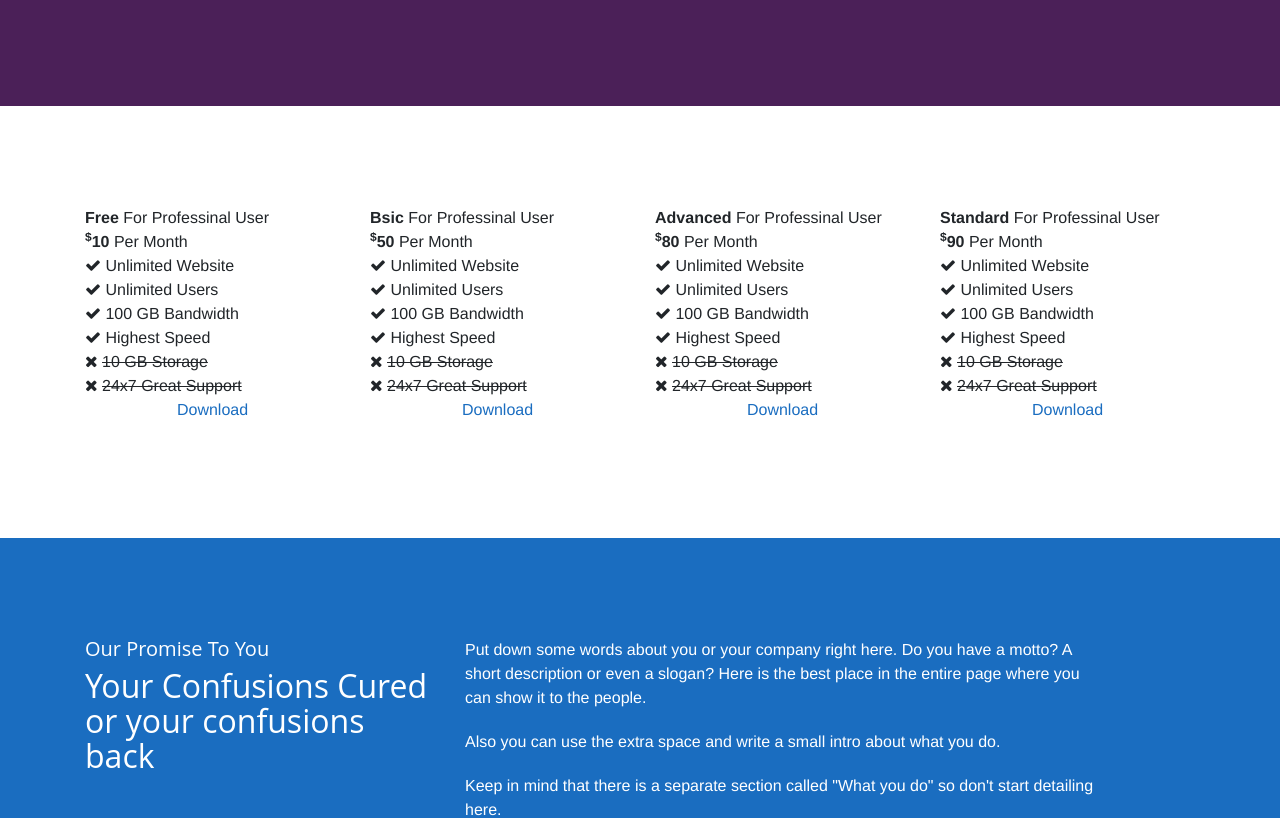
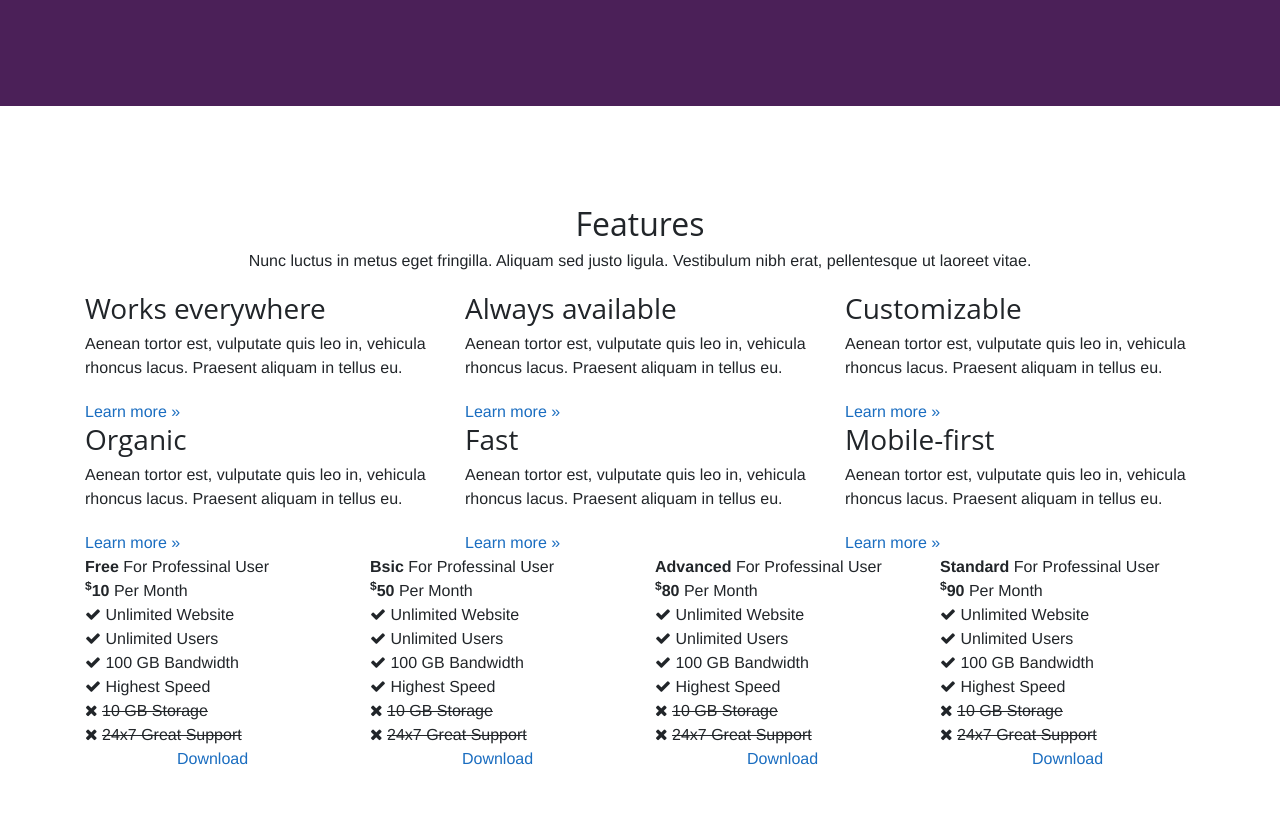
Before and after one commit to primertest-org/ADAADA, a Jekyll site: the page built from index.html, in a window 1280 px wide and 900 px high, scrolled down 6868 px, cut to the strip 58-876 px from the top of the window. Built offline with Jekyll 4.4.1, drawn with Linux system fonts in a browser that asks for light colours; some web fonts are replaced.

Commit message:
Updated '_includes/pricing.html' via CloudCannon

```diff
--- a/_includes/pricing.html
+++ b/_includes/pricing.html
@@ -1,5 +1,45 @@
 <section id="pricing">
-    <div class="container">
+
+        <div class="container">
+            <div class="intro">
+                <h2 class="text-center">Features </h2>
+                <p class="text-center">Nunc luctus in metus eget fringilla. Aliquam sed justo ligula. Vestibulum nibh erat, pellentesque ut laoreet vitae.</p>
+            </div>
+            <div class="row features">
+                <div class="col-md-4 col-sm-6 item">
+                    <div class="box"><i class="glyphicon glyphicon-map-marker icon"></i>
+                        <h3 class="name">Works everywhere</h3>
+                        <p class="description">Aenean tortor est, vulputate quis leo in, vehicula rhoncus lacus. Praesent aliquam in tellus eu.</p><a href="#" class="learn-more">Learn more »</a></div>
+                </div>
+                <div class="col-md-4 col-sm-6 item">
+                    <div class="box"><i class="glyphicon glyphicon-time icon"></i>
+                        <h3 class="name">Always available</h3>
+                        <p class="description">Aenean tortor est, vulputate quis leo in, vehicula rhoncus lacus. Praesent aliquam in tellus eu.</p><a href="#" class="learn-more">Learn more »</a></div>
+                </div>
+                <div class="col-md-4 col-sm-6 item">
+                    <div class="box"><i class="glyphicon glyphicon-list-alt icon"></i>
+                        <h3 class="name">Customizable </h3>
+                        <p class="description">Aenean tortor est, vulputate quis leo in, vehicula rhoncus lacus. Praesent aliquam in tellus eu.</p><a href="#" class="learn-more">Learn more »</a></div>
+                </div>
+                <div class="col-md-4 col-sm-6 item">
+                    <div class="box"><i class="glyphicon glyphicon-leaf icon"></i>
+                        <h3 class="name">Organic </h3>
+                        <p class="description">Aenean tortor est, vulputate quis leo in, vehicula rhoncus lacus. Praesent aliquam in tellus eu.</p><a href="#" class="learn-more">Learn more »</a></div>
+                </div>
+                <div class="col-md-4 col-sm-6 item">
+                    <div class="box"><i class="glyphicon glyphicon-plane icon"></i>
+                        <h3 class="name">Fast </h3>
+                        <p class="description">Aenean tortor est, vulputate quis leo in, vehicula rhoncus lacus. Praesent aliquam in tellus eu.</p><a href="#" class="learn-more">Learn more »</a></div>
+                </div>
+                <div class="col-md-4 col-sm-6 item">
+                    <div class="box"><i class="glyphicon glyphicon-phone icon"></i>
+                        <h3 class="name">Mobile-first</h3>
+                        <p class="description">Aenean tortor est, vulputate quis leo in, vehicula rhoncus lacus. Praesent aliquam in tellus eu.</p><a href="#" class="learn-more">Learn more »</a></div>
+                </div>
+            </div>
+        </div>
+
+<div class="container">
 <div class="row">
 					<div class="col-xs-12 col-sm-6 col-md-3">
 						<!-- Price list6 start here -->
```
